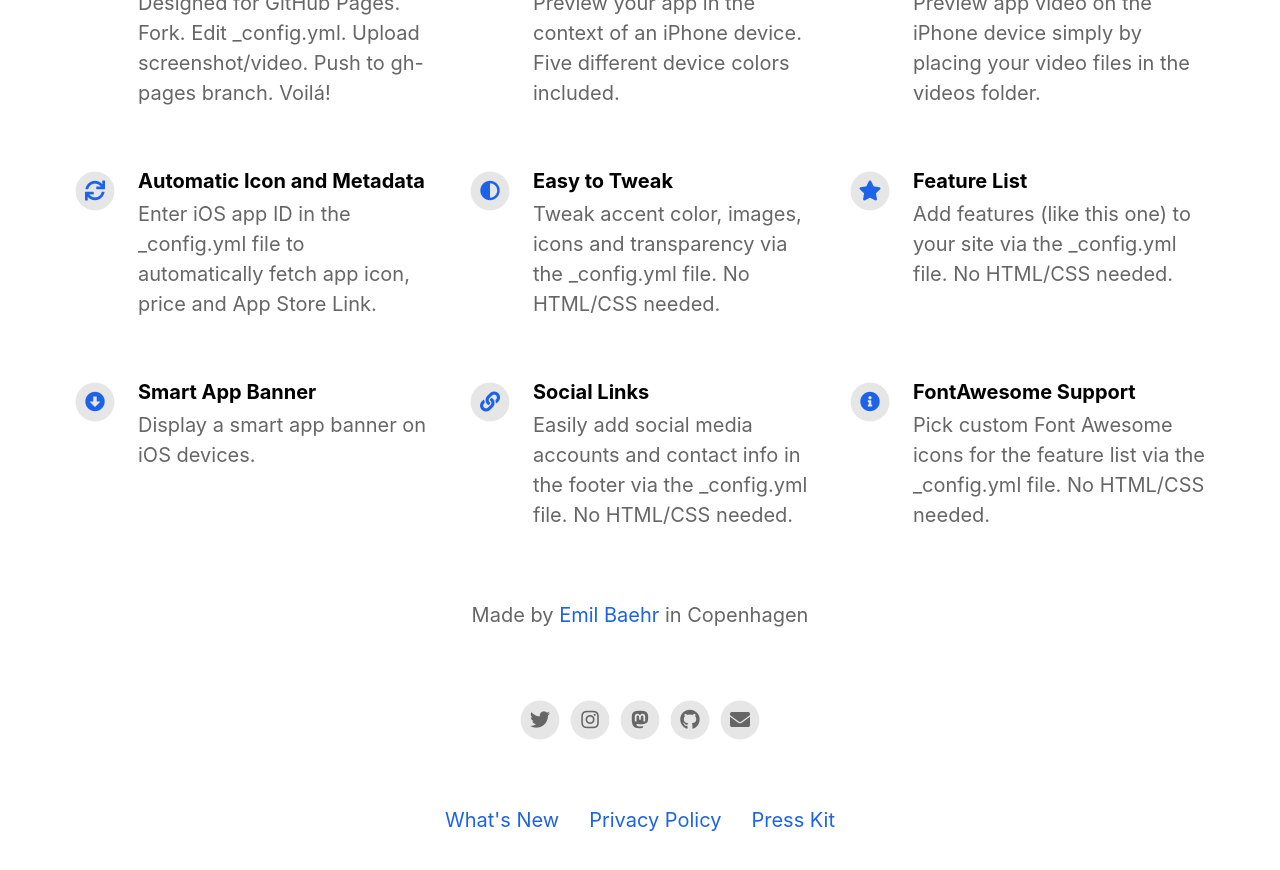
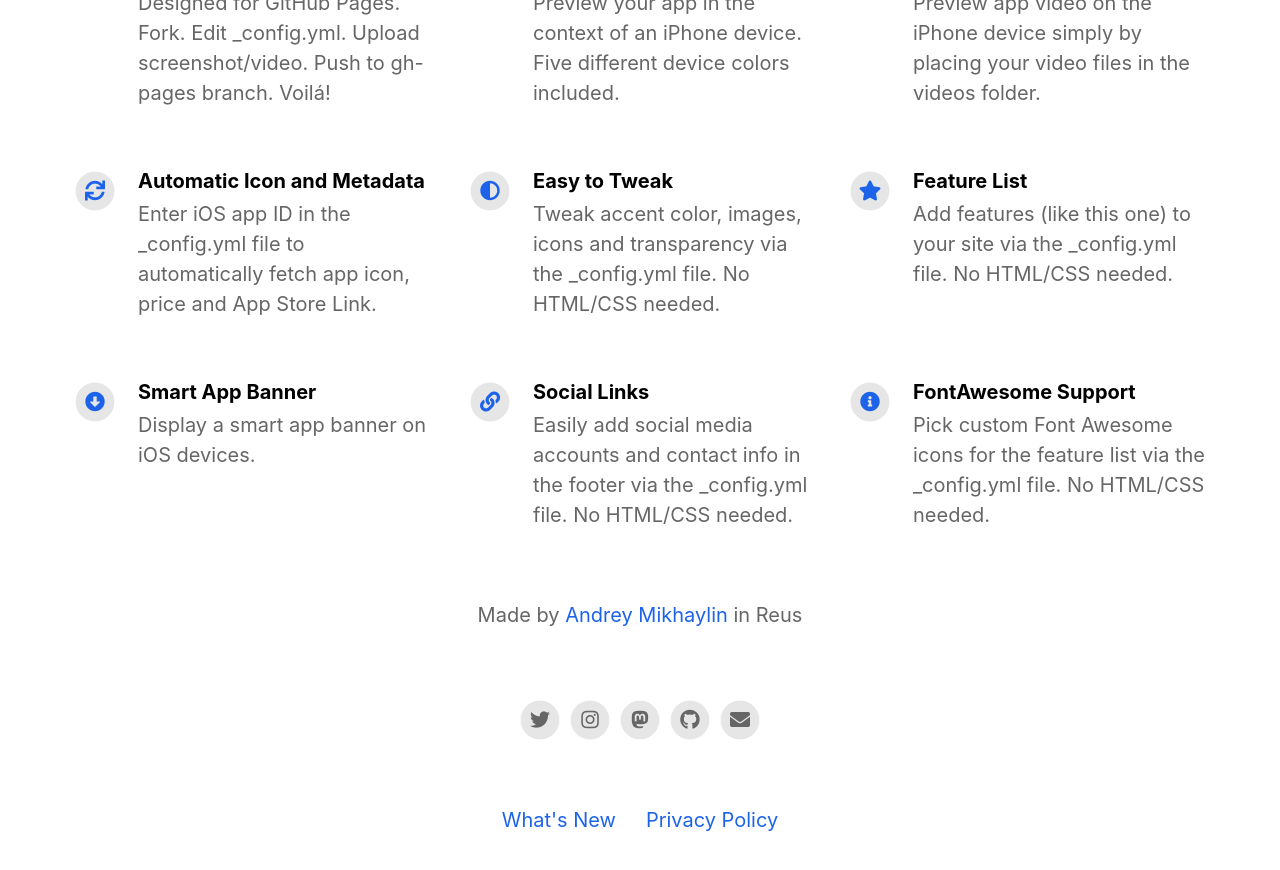
Before and after one commit to amikhaylin/pompaddo-ios-en, a Jekyll site: the page built from index.html, in a window 1280 px wide and 900 px high, scrolled down 1124 px. Shown: the top 870 px of the window. Built offline with Jekyll 4.4.1, drawn with Linux system fonts in a browser that asks for light colours; nearby versions of some CDN libraries.

Commit message:
Update app info

```diff
--- a/_config.yml
+++ b/_config.yml
@@ -2,12 +2,12 @@
 page_title                                :                                           # Automatically populates with app name if not set and if iOS app ID is set. Otherwise enter manually.
 
 # App Info
-ios_app_id                                : 1234793120                                # Required. Enter iOS app ID to automatically populate name, price and icons (e.g. 718043190).
+ios_app_id                                : 6740179598                                # Required. Enter iOS app ID to automatically populate name, price and icons (e.g. 718043190).
 ios_app_country                           : us                                        # Required outside USA. Enter 2 letter country code as in https://en.wikipedia.org/wiki/ISO_3166-1_alpha-2
 
 appstore_link                             :                                           # Automatically populates if not set and if iOS app ID is set. Otherwise enter manually.
 playstore_link                            :                                           # Enter Google Play Store URL.
-presskit_download_link                    : https://emilbaehr.com                                          # Enter a link to downloadable file or (e.g. public Dropbox link to a .zip file).
+presskit_download_link                    :                                           # Enter a link to downloadable file or (e.g. public Dropbox link to a .zip file).
                                                                                       # Or upload your press kit file to assets and set path accordingly (e.g. "assets/your_press_kit.zip").
 
 app_icon                                  : # assets/appicon.png                      # Automatically populates if not set and if iOS app ID is set.  Otherwise enter path to icon file manually.
@@ -20,16 +20,16 @@ enable_smart_app_banner                   : true
 
 
 # Information About Yourself
-your_name                                 : Emil Baehr
-your_link                                 : https://emilbaehr.com
-your_city                                 : Copenhagen
-email_address                             : emil.baehr@gmail.com
+your_name                                 : Andrey Mikhaylin
+your_link                                 : https://amikhaylin.com.com
+your_city                                 : Reus
+email_address                             : amikhaylin@icloud.com
 facebook_username                         :
-instagram_username                        : ebaehr
-twitter_username                          : ebaehr
-github_username                           : emilbaehr
+instagram_username                        : cenobith
+twitter_username                          : cenobith
+github_username                           : amikhaylin
 youtube_username                          :
-mastodon_link                             : https://mastodon.social/@ebaehr
+mastodon_link                             : https://mastodon.social/@cenobith
 
 
 
```
